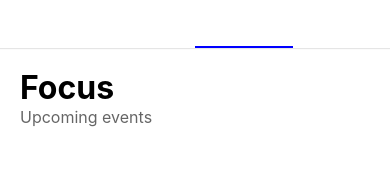
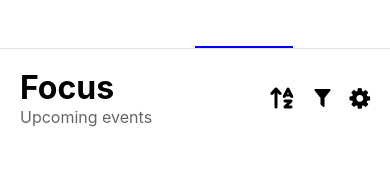
Before and after one commit to BooValooo/To-do-app, a React Native app in the folder EaseTask/: screen /Main in a window 390 px wide. Shown: the top 173 px of the page. Built offline with nearby package versions, Linux system fonts and the light colour scheme; what native-base would draw is missing.

Commit message:
Print icons in the headbar of the main page

```diff
--- a/EaseTask/src/Views/main-screen.tsx
+++ b/EaseTask/src/Views/main-screen.tsx
@@ -79,7 +79,7 @@ const MainScreen = () => {
   return (
     <View style={styles.container}>
       <Headbar
-        showIcons={false}
+        showIcons={true}
         onFiltersPress={handleIcon1Press}
         onSearchPress={handleIcon2Press}
         onSettingsPress={handleIcon2Press}
```
